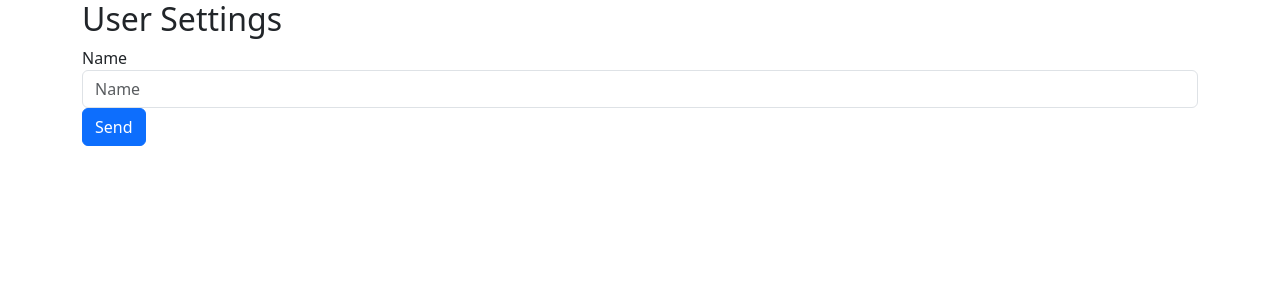
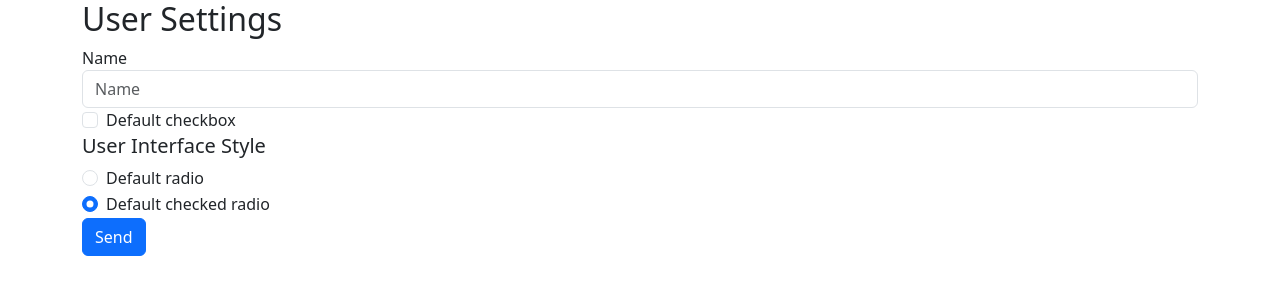
Before and after one commit to skysrc/ngForm, an Angular app: page / in a window 1280 px wide. Shown: the top 300 px of the page. Built offline with nearby package versions, Linux system fonts and the light colour scheme.

Commit message:
added checkbox and radiobutton

```diff
--- a/src/app/user-settings-form/user-settings-form.component.html
+++ b/src/app/user-settings-form/user-settings-form.component.html
@@ -5,6 +5,45 @@
       <label for="name">Name</label>
       <input id="name" name="name" class="form-control" placeholder="Name" />
     </div>
+    <div class="form-check form-group">
+      <input
+        class="form-check-input"
+        type="checkbox"
+        value=""
+        id="flexCheckDefault"
+      />
+      <label class="form-check-label" for="flexCheckDefault">
+        Default checkbox
+      </label>
+    </div>
+
+    <h5>User Interface Style</h5>
+    <div class="form-group">
+      <div class="form-check">
+        <input
+          class="form-check-input"
+          type="radio"
+          name="flexRadioDefault"
+          id="flexRadioDefault1"
+        />
+        <label class="form-check-label" for="flexRadioDefault1">
+          Default radio
+        </label>
+      </div>
+      <div class="form-check">
+        <input
+          class="form-check-input"
+          type="radio"
+          name="flexRadioDefault"
+          id="flexRadioDefault2"
+          checked
+        />
+        <label class="form-check-label" for="flexRadioDefault2">
+          Default checked radio
+        </label>
+      </div>
+    </div>
+
     <button class="btn btn-primary">Send</button>
   </form>
 </div>
```
